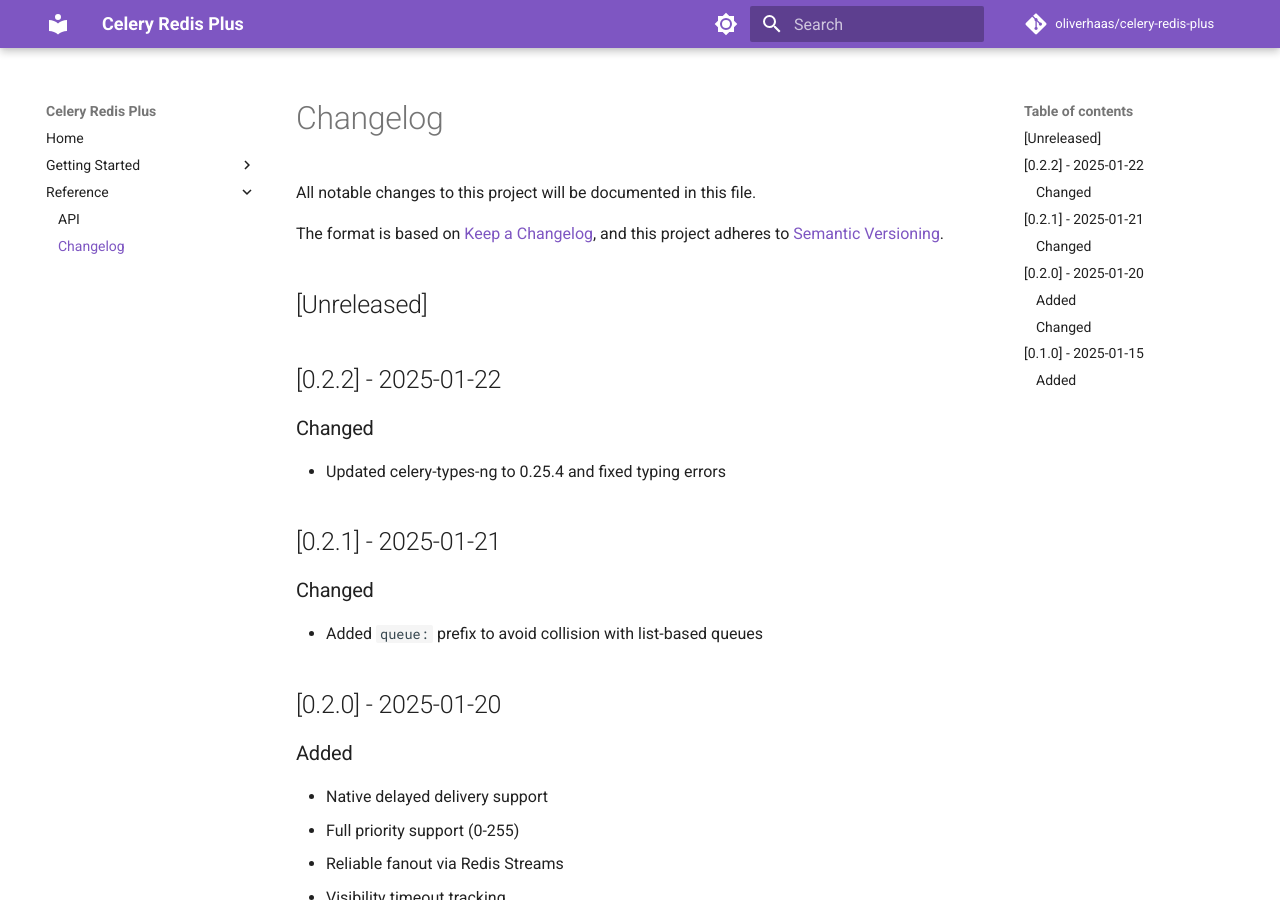
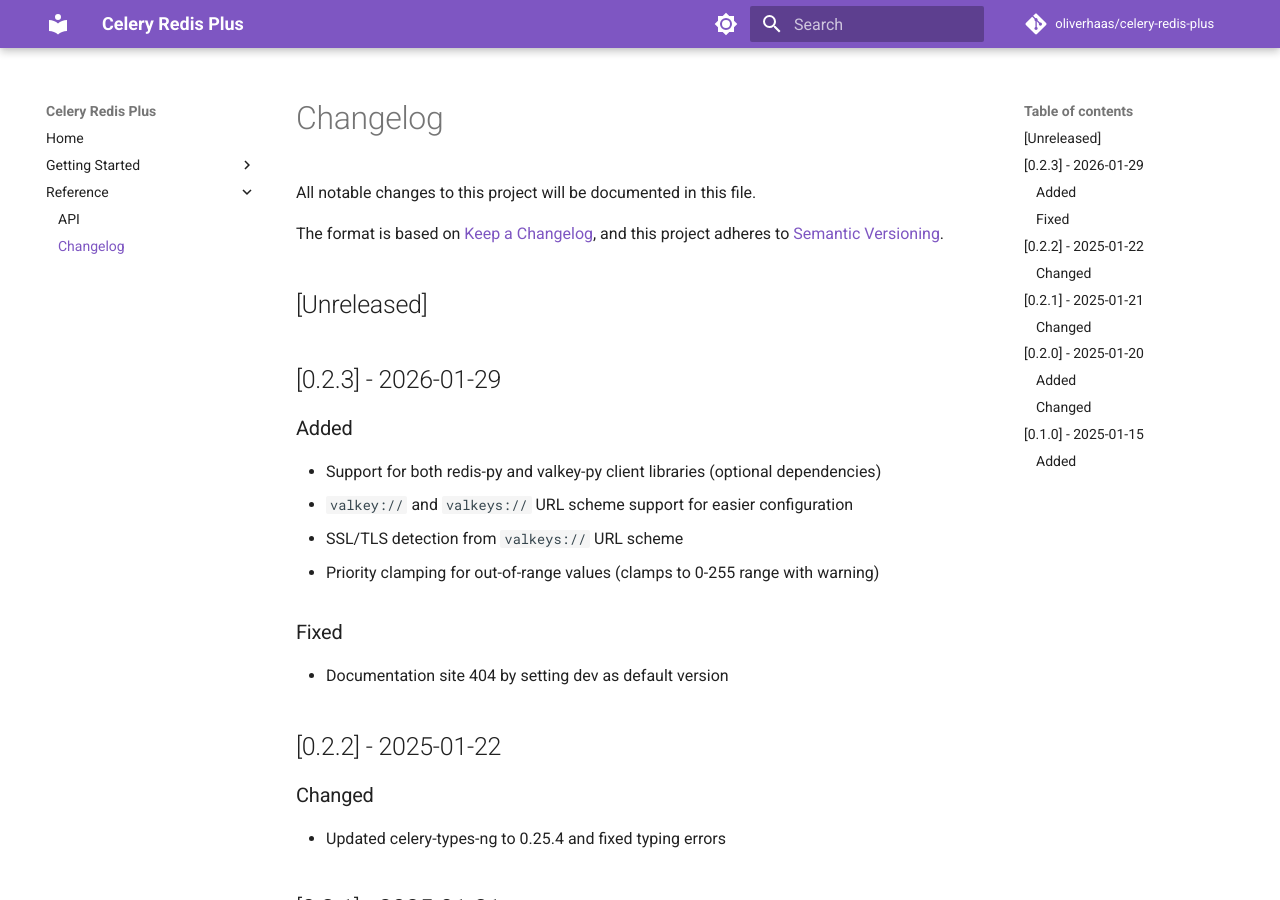
Before and after one commit to oliverhaas/celery-redis-plus, an MkDocs documentation site: the page built from docs/reference/changelog.md, in a window 1280 px wide and 900 px high. Built offline with MkDocs 1.6.1 and Material for MkDocs 9.7.7, drawn with Linux system fonts in a browser that asks for light colours; comment, search, counter and statistics services are not loaded; the version menu is left out.

Commit message:
Release v0.2.3
- Support for both redis-py and valkey-py client libraries
- valkey:// and valkeys:// URL scheme support
- SSL/TLS detection from valkeys:// scheme
- Priority clamping for out-of-range values
- Fix docs 404 by setting dev as default

```diff
--- a/docs/reference/changelog.md
+++ b/docs/reference/changelog.md
@@ -6,6 +6,17 @@
 and this project adheres to [Semantic Versioning](https://semver.org/spec/v2.0.0.html).
 
 ## [Unreleased]
+
+## [0.2.3] - 2026-01-29
+
+### Added
+- Support for both redis-py and valkey-py client libraries (optional dependencies)
+- `valkey://` and `valkeys://` URL scheme support for easier configuration
+- SSL/TLS detection from `valkeys://` URL scheme
+- Priority clamping for out-of-range values (clamps to 0-255 range with warning)
+
+### Fixed
+- Documentation site 404 by setting dev as default version
 
 ## [0.2.2] - 2025-01-22
 
--- a/pyproject.toml
+++ b/pyproject.toml
@@ -1,6 +1,6 @@
 [project]
 name = "celery-redis-plus"
-version = "0.2.2"
+version = "0.2.3"
 description = "Enhanced Kombu Redis transport for Celery"
 readme = "README.md"
 license = { text = "MIT" }
```
Also changed, not shown: README.md (+1 -1 lines), docs/index.md (+3 -3 lines), 1 other file.
